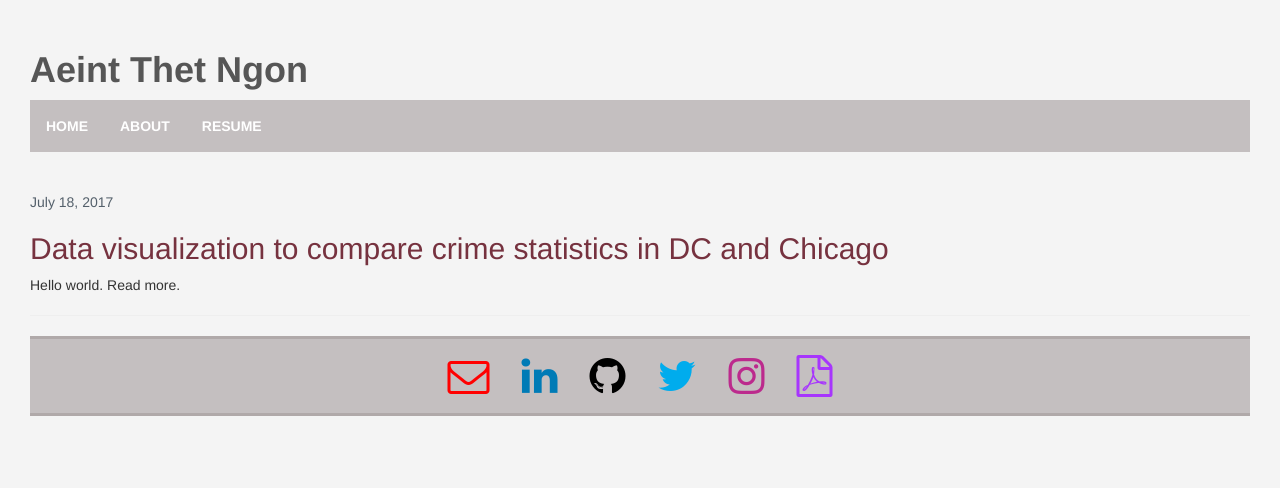
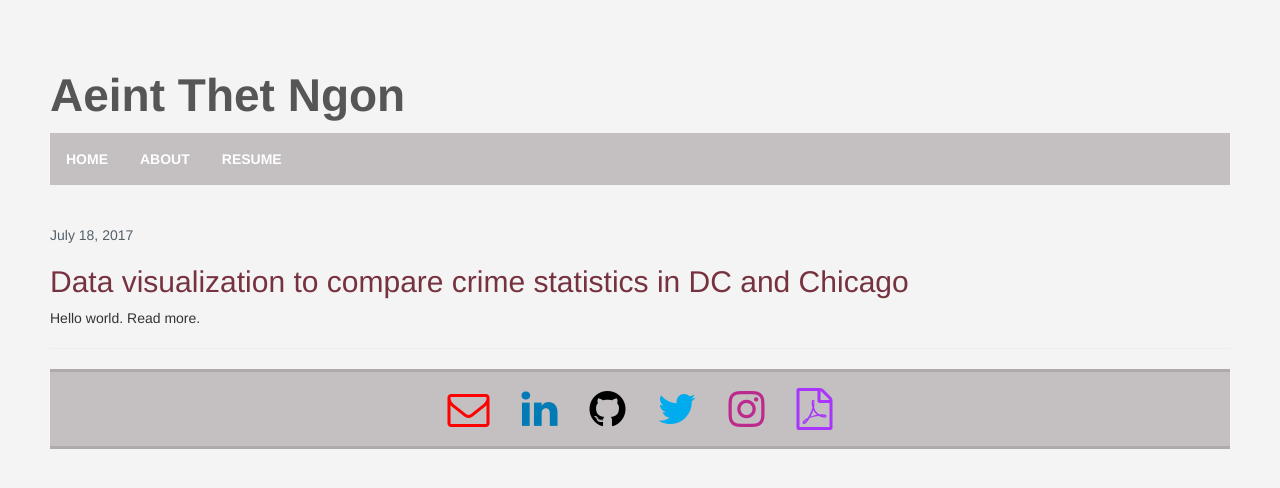
Before and after one commit to aeintngon/old-webpage, a Jekyll site: the page built from index.html, in a window 1280 px wide. Shown: the top 488 px of the page. Built offline with Jekyll 4.4.1, drawn with Linux system fonts in a browser that asks for light colours; nearby versions of some CDN libraries.

Commit message:
Update styles.css

```diff
--- a/CSS/styles.css
+++ b/CSS/styles.css
@@ -1,10 +1,10 @@
 body {
 	background-color: #F4F4F4;
-	padding: 30px;
+	padding: 50px;
 }
 
 h1 {
-	font-size: 36px;
+	font-size: 46px;
 	font-weight:bold;
 	color:#565656;
 }
@@ -32,7 +32,7 @@ a:hover {
 }
 
 #top-line {
-	color: #76323F
+	color: #76323F;
 	height: 2px;
 	border: 0;
 	margin: 0;
```
